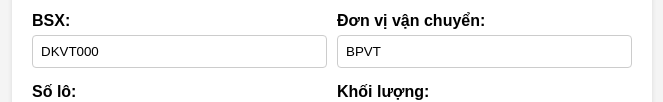
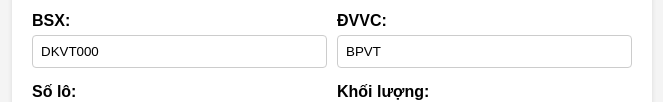
Before and after one commit to thanhduongnmc24-gif/canhang, a website: page public/index.html in a window 1280 px wide. Shown: the part 633-735 px from the top of the page, without its empty margins (308-971 px from the left). Drawn offline with Linux system fonts and the light colour scheme.

Commit message:
Update index.html

```diff
--- a/public/index.html
+++ b/public/index.html
@@ -129,7 +129,7 @@
                 <input type="text" id="input-h9" value="DKVT000">
             </div>
             <div class="form-group">
-                <label for="input-i9">Đơn vị vận chuyển:</label>
+                <label for="input-i9">ĐVVC:</label>
                 <input type="text" id="input-i9" value="BPVT">
             </div>
         </div>
```
